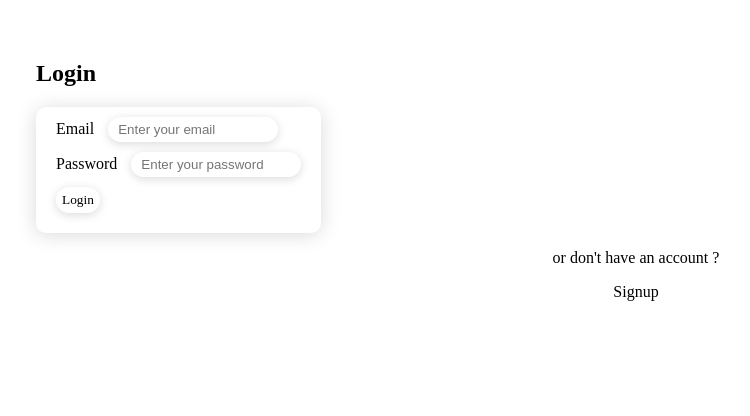
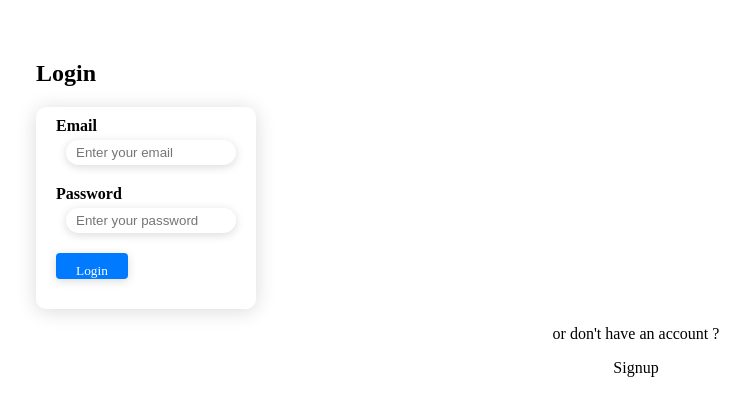
Before and after one commit to falachabt/dynamic_web_app, a Flask app: page /admin in a window 1280 px wide. Shown: the part 81-497 px from the top of the page, without its empty margins (4-754 px from the left). Run offline with Flask 3, Linux system fonts and the light colour scheme; some libraries are stand-ins or nearby versions; some web fonts are replaced.

Commit message:
Du lourd

```diff
--- a/static/css/styles.css
+++ b/static/css/styles.css
@@ -208,3 +208,49 @@ hr{
     width: 100%;
     border: none;
 }
+
+/*****************  AUTHENTICATION   **********************/
+
+.register-to-campus {
+    max-width: 400px;
+    margin: 0 auto;
+ }
+
+ .form-group {
+    margin-bottom: 20px;
+ }
+
+ label {
+    display: block;
+    margin-bottom: 5px;
+    font-weight: bold;
+ }
+
+ input[type="email"],
+ select {
+    width: 100%;
+    padding: 8px;
+    border: 1px solid #ccc;
+    border-radius: 4px;
+ }
+
+ button[type="submit"] {
+    background-color: #007bff;
+    color: #fff;
+    padding: 10px 20px;
+    border: none;
+    border-radius: 4px;
+    cursor: pointer;
+ }
+
+ button[type="submit"]:hover {
+    background-color: #0056b3;
+ }
+
+
+ .error_message {
+    padding: 10px 20px;
+    margin: 10px 20px;
+    width: 100%;
+    background-color: rgba(210, 11, 11, 0.594);
+ }
```
